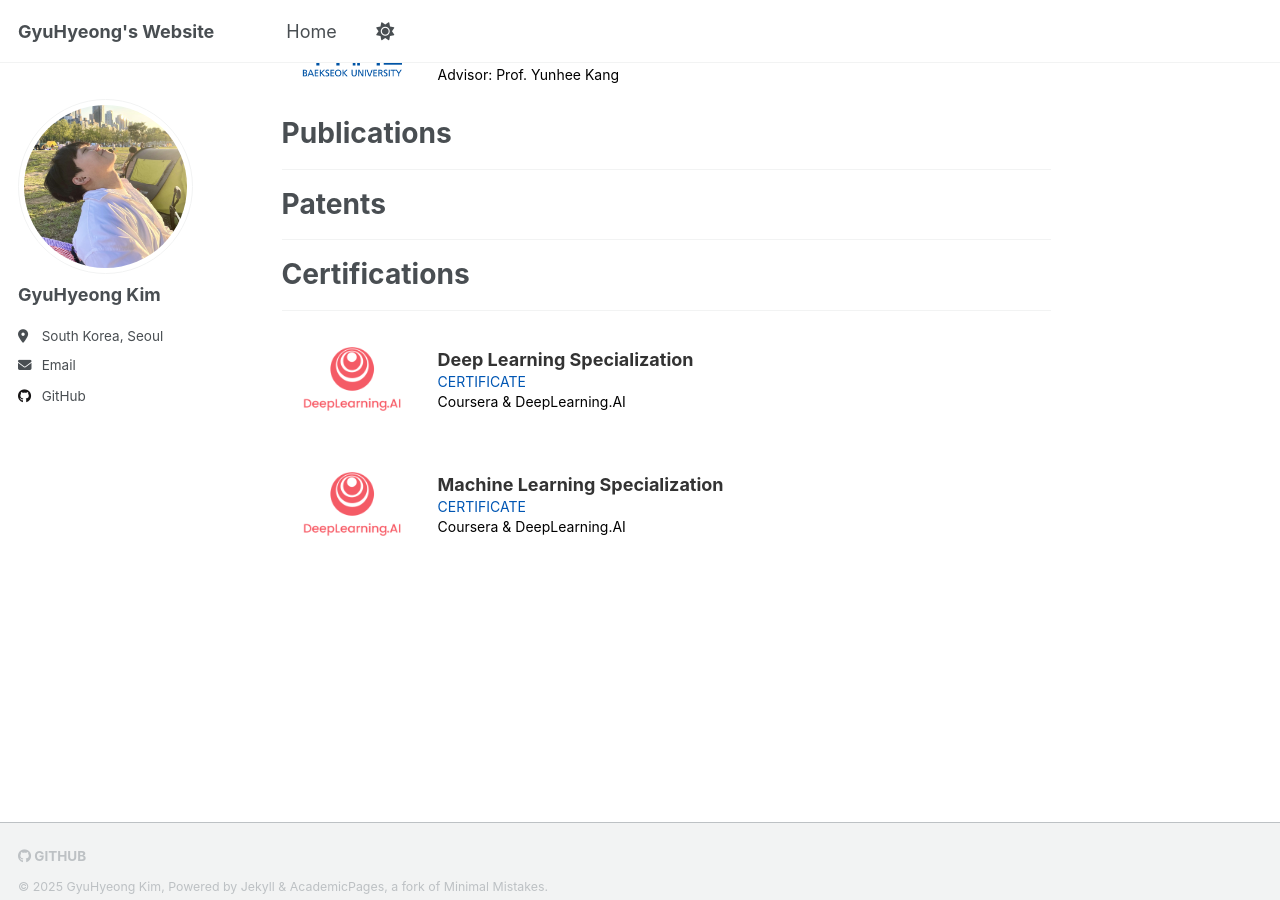
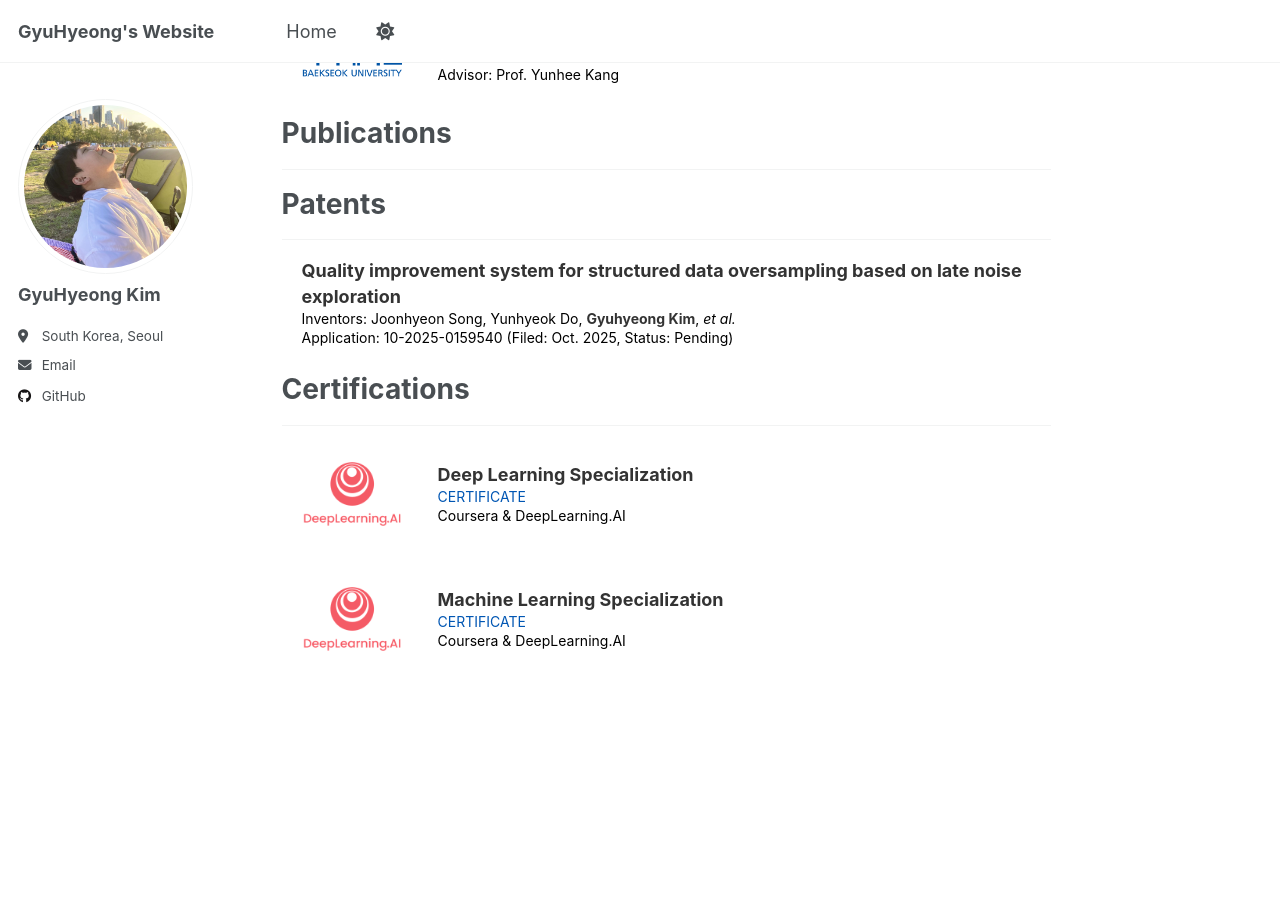
Before and after one commit to GyuHyeong-Kim/GyuHyeong-Kim.github.io, a Jekyll site: the page built from _pages/about.md, in a window 1280 px wide and 900 px high, scrolled down 964 px. Built offline with Jekyll 4.4.1, drawn with Linux system fonts in a browser that asks for light colours; a script that is not in the unit is left out.

Commit message:
Update about.md

```diff
--- a/_pages/about.md
+++ b/_pages/about.md
@@ -72,6 +72,16 @@ Patents
 ======
 ---
 
+<div style="margin-bottom: 25px; margin-left: 20px;">
+
+  <div style="font-size: 14px; line-height: 1.4; color: #000;">
+
+    <strong style="font-size: 18px; color: #333;">Quality improvement system for structured data oversampling based on late noise exploration</strong><br>
+    Inventors: Joonhyeon Song, Yunhyeok Do, <strong style="color: #333;">Gyuhyeong Kim</strong>, <em>et al.</em><br>
+    Application: 10-2025-0159540 (Filed: Oct. 2025, Status: Pending)
+  </div>
+</div>
+
 Certifications
 ======
 ---
```
